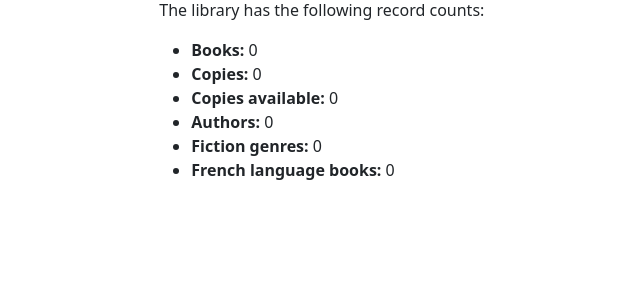
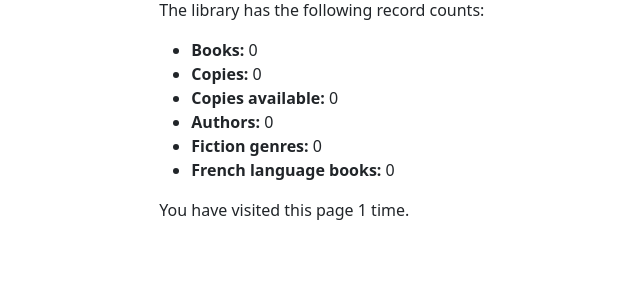
Before and after one commit to s3bc40/locallibrary, a Django app: page /catalog/ in a window 1280 px wide. Shown: the part 144-444 px from the top of the page, without its empty margins (66-706 px from the left). Run offline with Django 5.2, Linux system fonts and the light colour scheme; data that the repository does not hold is empty.

Commit message:
feat: Add session-based visit counterto index view

```diff
--- a/catalog/templates/index.html
+++ b/catalog/templates/index.html
@@ -18,4 +18,5 @@
     <li><strong>Fiction genres:</strong> {{ num_fiction_genres }}</li>
     <li><strong>French language books:</strong> {{ num_french_languages }}</li>
   </ul>
+  <p>You have visited this page {{ num_visits }} time{{ num_visits|pluralize }}.</p>
 {% endblock content %}
--- a/catalog/views.py
+++ b/catalog/views.py
@@ -24,6 +24,11 @@ def index(request):
         language__name__icontains="french"
     ).count()
 
+    # Number of visits to this view, as counted in the session variable.
+    num_visits = request.session.get("num_visits", 0)
+    num_visits += 1
+    request.session["num_visits"] = num_visits
+
     context = {
         "num_books": num_books,
         "num_instances": num_instances,
@@ -31,6 +36,7 @@ def index(request):
         "num_authors": num_authors,
         "num_fiction_genres": num_fiction_genres,
         "num_french_languages": num_french_languages,
+        "num_visits": num_visits,
     }
 
     # Render the HTML template index.html with the data in the context variable
```
